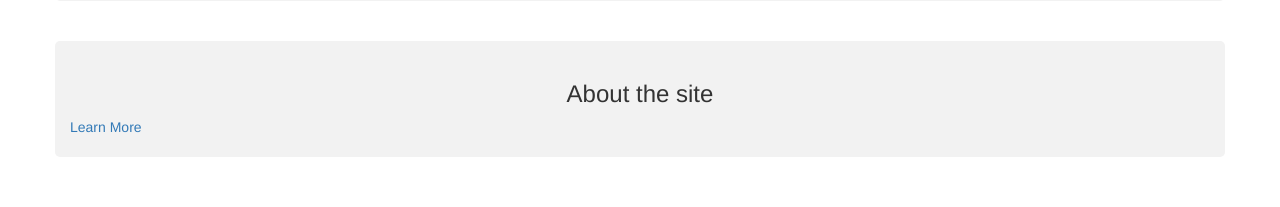
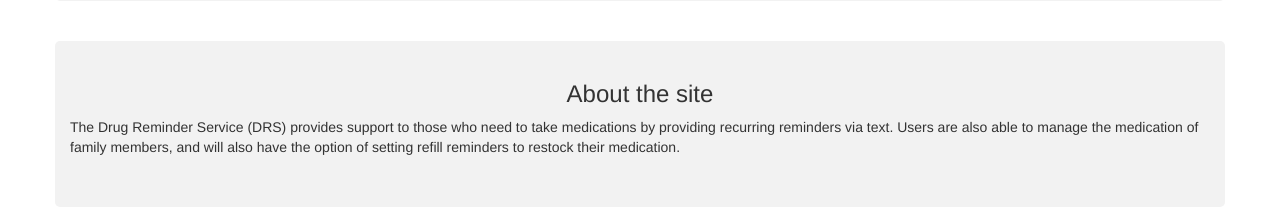
Before and after one commit to katkoler/drug_reminder, a Flask app: page / in a window 1280 px wide. Shown: the part 1116-1323 px from the top of the page. Before the commit the page ends 1273 px from the top, so only its background shows below. Run offline with Flask 2, Linux system fonts and the light colour scheme; data that the repository does not hold is empty; some libraries are stand-ins or nearby versions.

Commit message:
Added description

```diff
--- a/templates/index.html
+++ b/templates/index.html
@@ -83,9 +83,10 @@
               <!-- 2 Columns -->
                   <div class="col col2">
                     <h3 class="text-center"> About the site </h3>
-                    <p> </p>
-                    <p> </p>
-                    <a href="#" class="button">Learn More</a>
+                   	<div class=container4>
+                   	<p> The Drug Reminder Service (DRS) provides support to those who need to take medications by providing recurring reminders via text. Users are also able to manage the medication of family members, and will also have the option of setting refill reminders to restock their medication.
+                   	</p>
+                    <br>
                   </div>
                 </div>
             </div>
```
